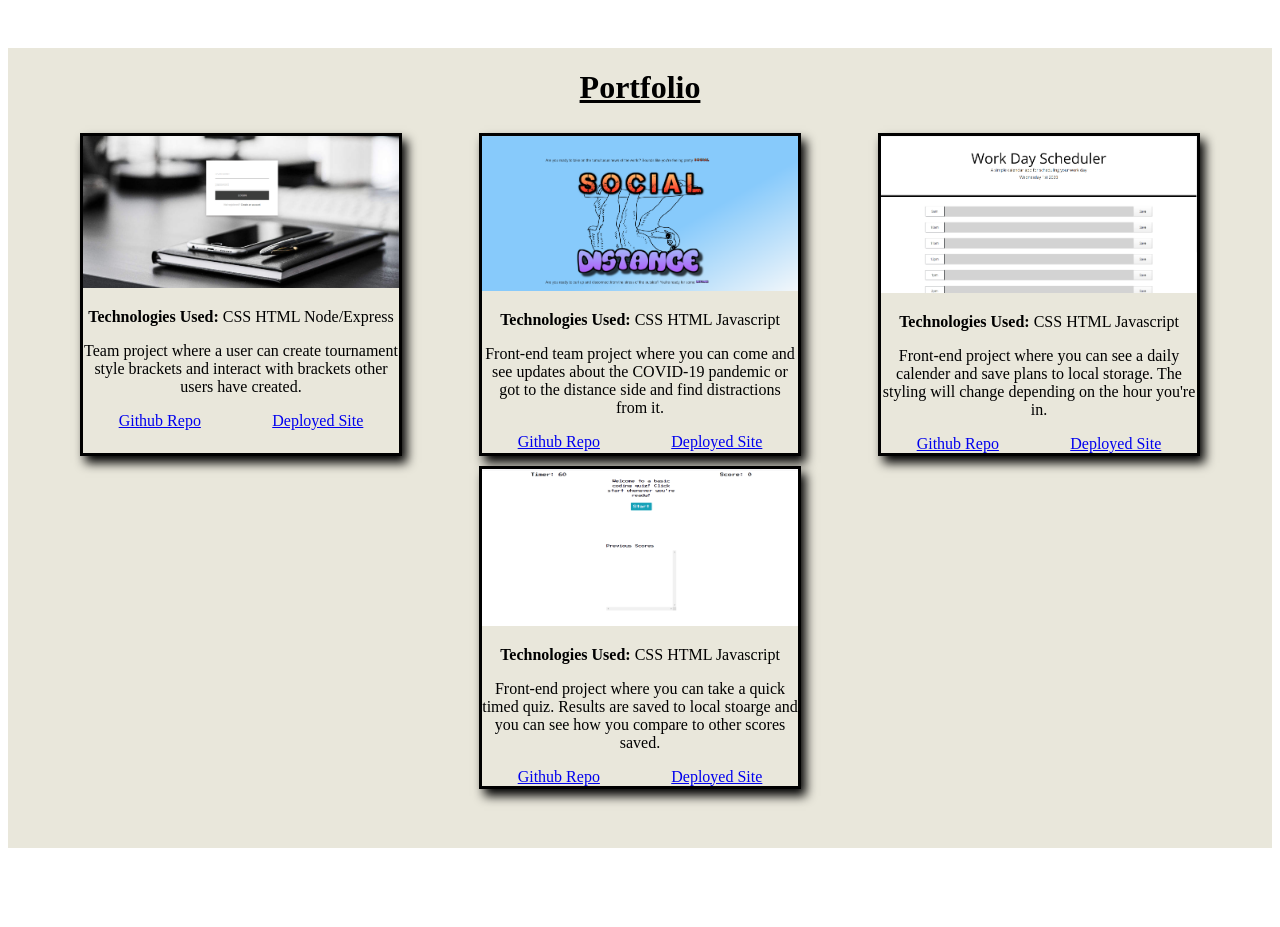
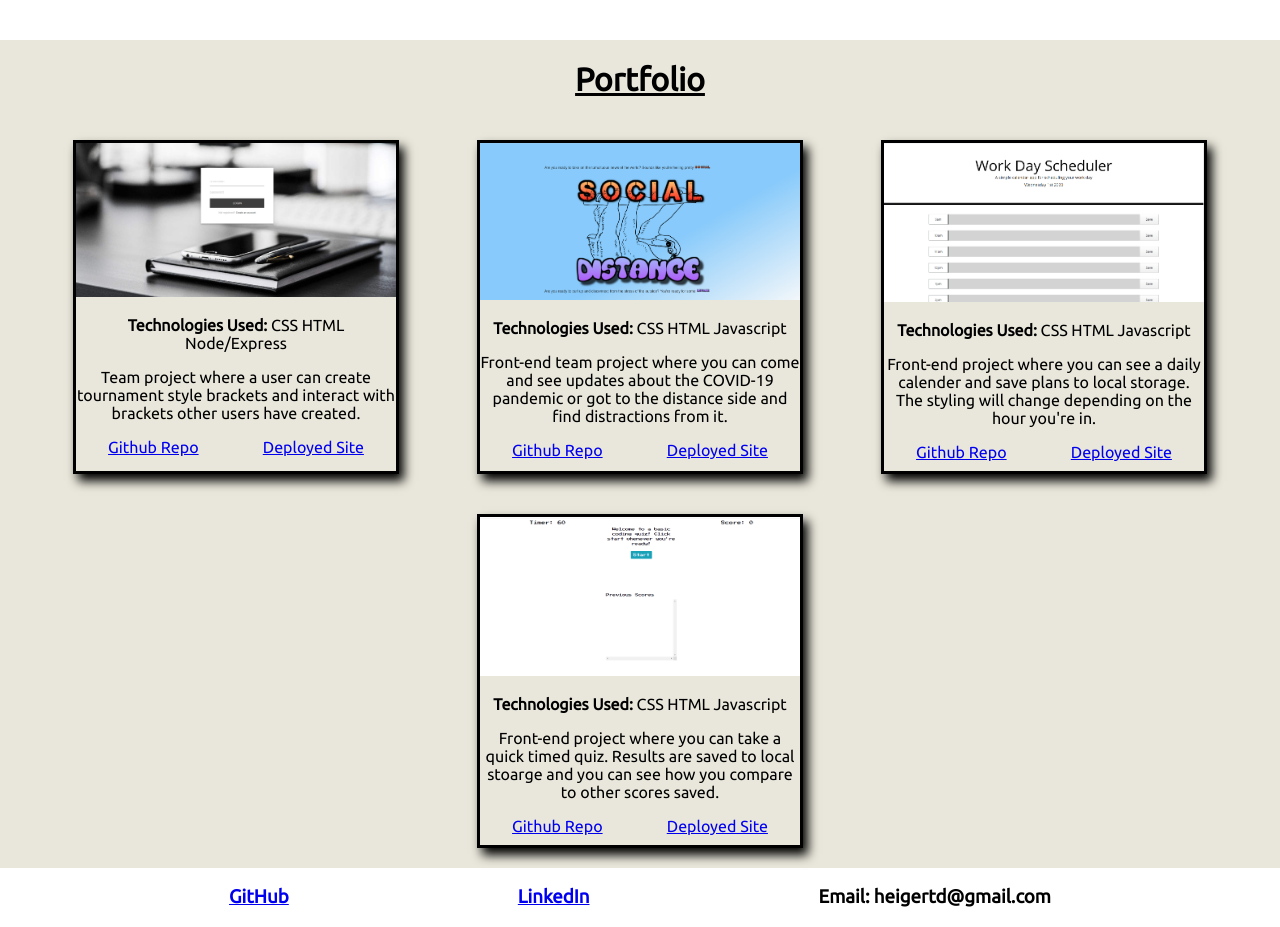
Before and after one commit to heigertd/react-portfolio, a React (Create React App) app: page / in a window 1280 px wide. Shown: the part 1560-2487 px from the top of the page. Before the commit the page ends 2416 px from the top, so only its background shows below. Built offline with nearby package versions, Linux system fonts and the light colour scheme.

Commit message:
editted some styling and added contact links

```diff
--- /dev/null
+++ b/public/index.css
@@ -0,0 +1,3 @@
+body {
+    margin: 0;
+}
--- a/public/index.html
+++ b/public/index.html
@@ -10,20 +10,9 @@
       content="Web site created using create-react-app"
     />
     <link rel="apple-touch-icon" href="%PUBLIC_URL%/logo192.png" />
-    <!--
-      manifest.json provides metadata used when your web app is installed on a
-      user's mobile device or desktop. See https://developers.google.com/web/fundamentals/web-app-manifest/
-    -->
+    <link href="https://fonts.googleapis.com/css2?family=Ubuntu&display=swap" rel="stylesheet">
     <link rel="manifest" href="%PUBLIC_URL%/manifest.json" />
-    <!--
-      Notice the use of %PUBLIC_URL% in the tags above.
-      It will be replaced with the URL of the `public` folder during the build.
-      Only files inside the `public` folder can be referenced from the HTML.
-
-      Unlike "/favicon.ico" or "favicon.ico", "%PUBLIC_URL%/favicon.ico" will
-      work correctly both with client-side routing and a non-root public URL.
-      Learn how to configure a non-root public URL by running `npm run build`.
-    -->
+    <link rel="stylesheet" href="index.css" type="text/css">
     <title>React App</title>
   </head>
   <body>
--- a/src/App.js
+++ b/src/App.js
@@ -10,7 +10,8 @@ const styles = {
     width: '100%',
     display:'flex',
     flexDirection: 'column',
-    justifyContent: 'center'
+    justifyContent: 'center',
+    fontFamily: 'Ubuntu, sans-serif'
   },
 
 }
@@ -22,7 +23,7 @@ function App() {
       <Home />
       <About />
       <Portfolio />
-      {/* <Contact /> */}
+      <Contact />
     </div>
   );
 }
--- a/src/components/project/Project.css
+++ b/src/components/project/Project.css
@@ -5,6 +5,7 @@
 
 .project-text{
     text-align: center;
+    padding-bottom: 10px
 }
 
 .project-link{
@@ -12,11 +13,16 @@
     justify-content: space-around;
 }
 
+.project-card{
+    margin: 10px;
+    border: 3px solid black;
+}
+
 @media only screen and (min-width: 768px){
     .project-card {
         width: 25%;
         height: auto;
-        margin: 5px;
+        margin: 20px 5px;
         border: 3px solid black;
         box-shadow: 5px 7px 10px black;
     }
--- a/src/pages/contact/Contact.css
+++ b/src/pages/contact/Contact.css
@@ -1,5 +1,8 @@
 @media only screen and (min-width: 768px){
     .contact {
-        height: 100vh
+        /* height: 100vh */
+        display: flex;
+        justify-content: space-evenly;
+        font-family: 'Ubuntu', sans-serif;
     }
 }
--- a/src/pages/contact/Contact.js
+++ b/src/pages/contact/Contact.js
@@ -6,7 +6,9 @@ import './Contact.css'
 function Contact() {
     return (
         <div className = 'contact'>
-            <p>Contact</p>
+            <h3><a href='https://github.com/heigertd'>GitHub</a></h3>
+            <h3><a href='https://linkedin.com/in/devin-heigert-2459a319b'>LinkedIn</a></h3>
+            <h3>Email: heigertd@gmail.com</h3>
         </div>
     )
 }
--- a/src/pages/portfolio/Portfolio.css
+++ b/src/pages/portfolio/Portfolio.css
@@ -8,9 +8,9 @@
 
 
 @media only screen and (min-width: 768px){
-    .portfolio {
+    /* .portfolio {
         height: 100vh
-    }
+    } */
 
     .project-row{
         display: flex;
```
